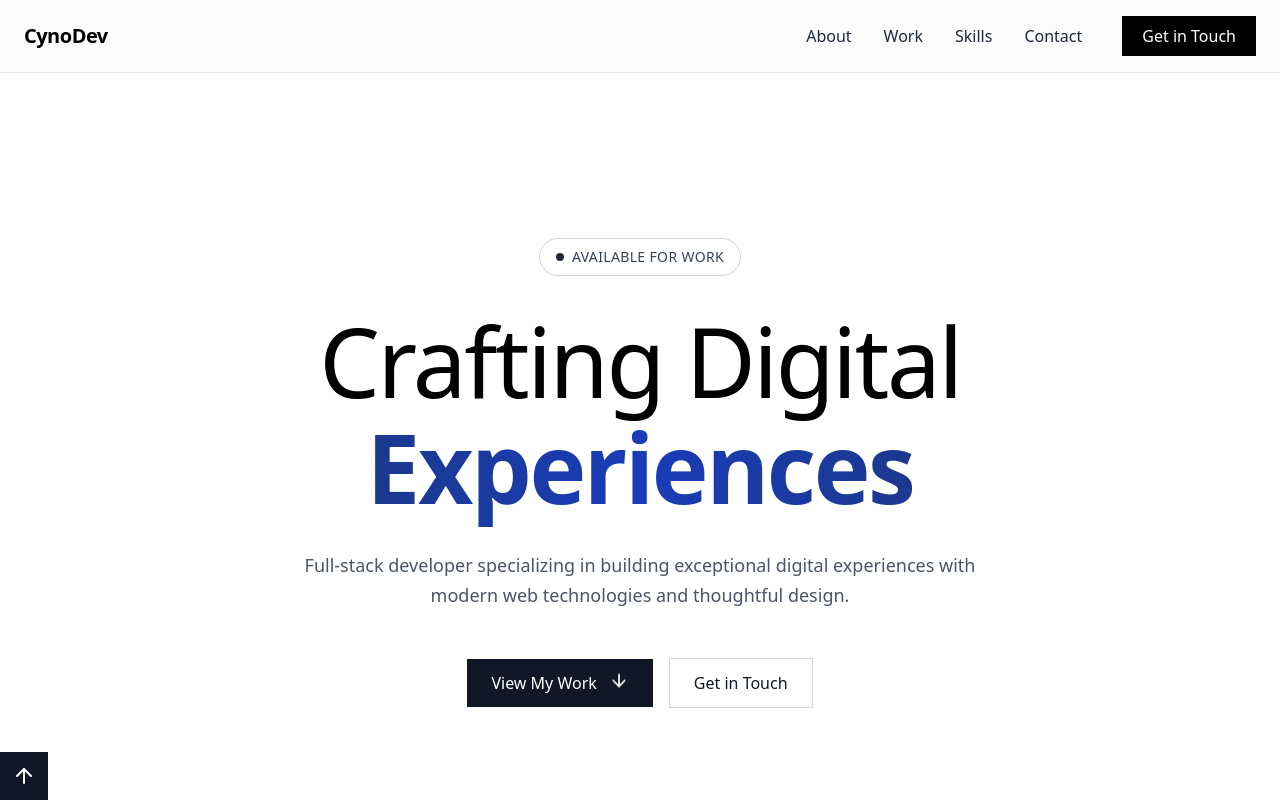
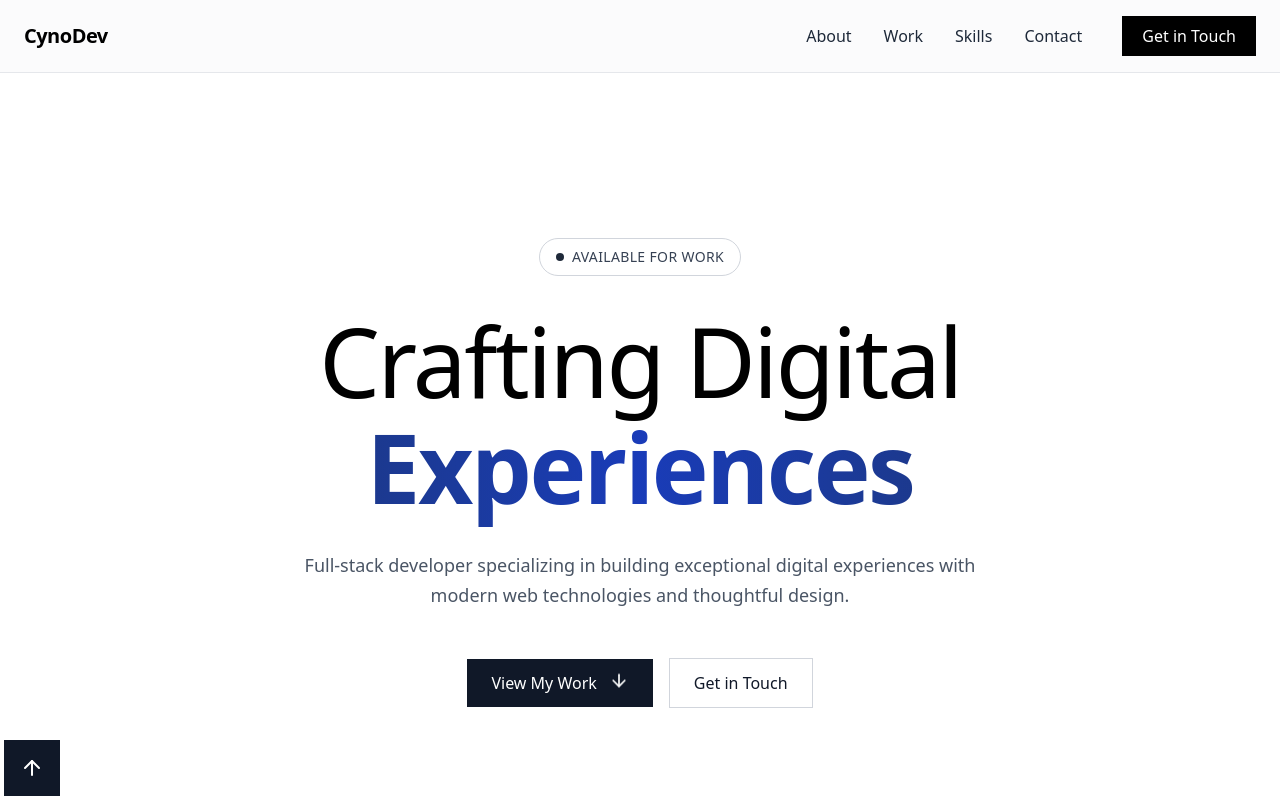
Before and after one commit to Roqeeb-dev/personal-portfolio, a Next.js app: page / in a window 1280 px wide. Shown: the top 800 px of the page. Built offline with nearby package versions, Linux system fonts and the light colour scheme.

Commit message:
added designs for buttons and icons and further designs

```diff
--- a/components/ArrowUpIcon.tsx
+++ b/components/ArrowUpIcon.tsx
@@ -2,7 +2,7 @@ import { ArrowUp } from "lucide-react";
 
 export default function ArrowUpIcon() {
   return (
-    <div className="bg-gray-900 sticky bottom-0 right-0 p-3 inline-block">
+    <div className="bg-gray-900 sticky m-1 bottom-1 right-1 p-4 inline-flex">
       <ArrowUp className="w-6 h-6 text-white" />
     </div>
   );
```
